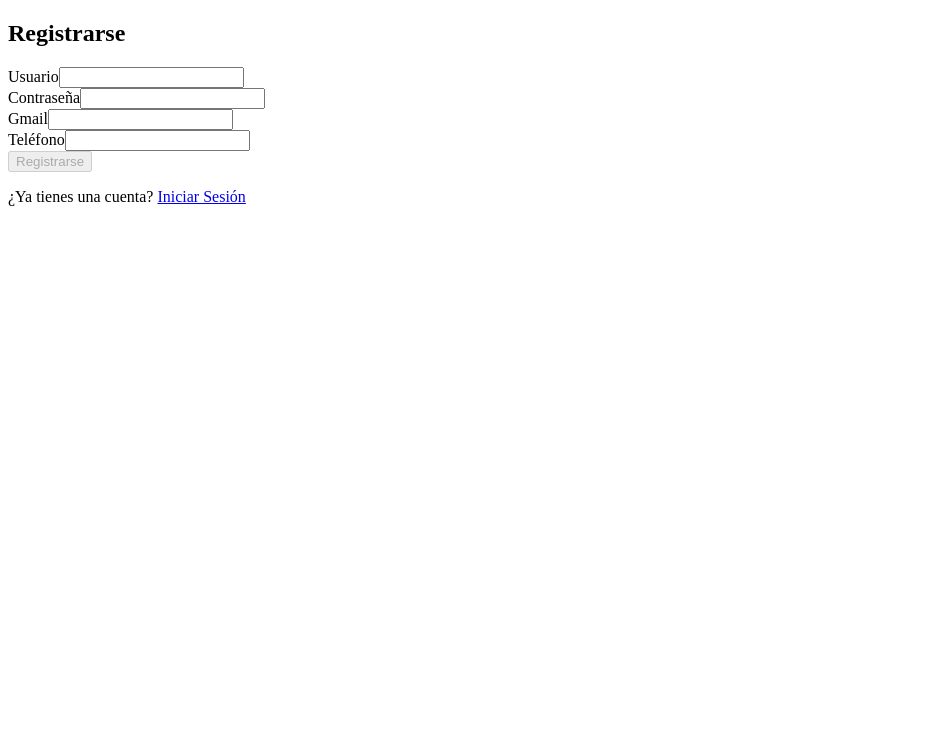
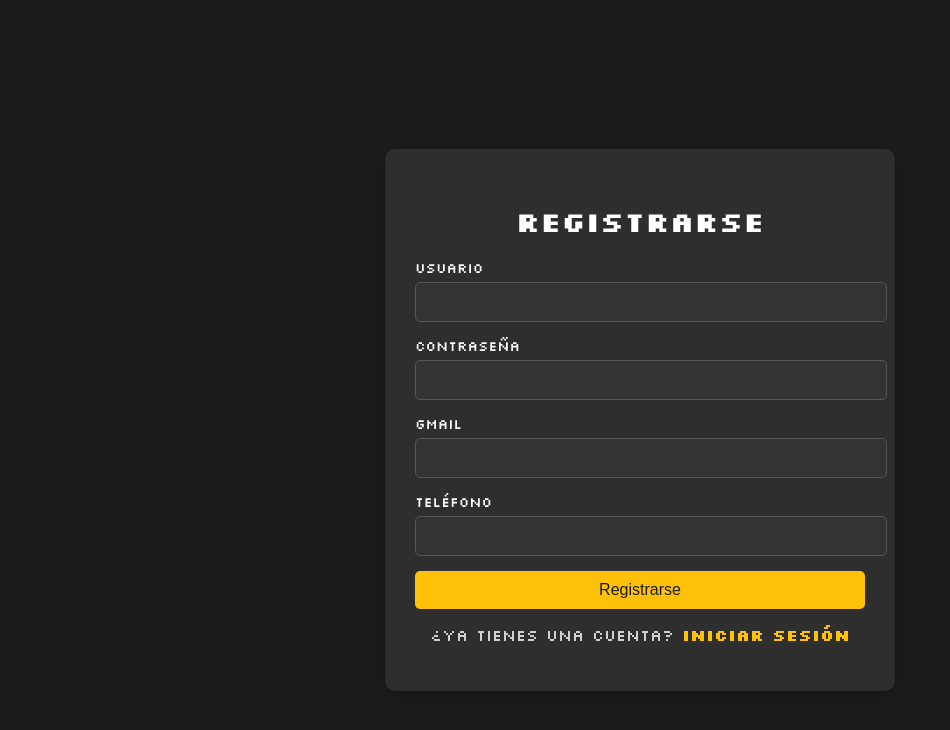
Before and after one commit to lucag316/LucaFrancoGargiuloNicola-TP1-PROG4-2025-C1, an Angular app in the folder sala-de-juegos/: page /register in a window 1280 px wide. Shown: the top 730 px of the page, without its empty margins (0-950 px from the left). Built offline with nearby package versions, Linux system fonts and the light colour scheme.

Commit message:
Agregando estilos generales, al login y al register

```diff
--- a/sala-de-juegos/angular.json
+++ b/sala-de-juegos/angular.json
@@ -27,6 +27,7 @@
               }
             ],
             "styles": [
+              "@angular/material/prebuilt-themes/azure-blue.css",
               "src/styles.css"
             ],
             "scripts": []
@@ -85,6 +86,7 @@
               }
             ],
             "styles": [
+              "@angular/material/prebuilt-themes/azure-blue.css",
               "src/styles.css"
             ],
             "scripts": []
--- a/sala-de-juegos/package.json
+++ b/sala-de-juegos/package.json
@@ -10,10 +10,12 @@
   },
   "private": true,
   "dependencies": {
+    "@angular/cdk": "^19.2.11",
     "@angular/common": "^19.2.0",
     "@angular/compiler": "^19.2.0",
     "@angular/core": "^19.2.0",
     "@angular/forms": "^19.2.0",
+    "@angular/material": "^19.2.11",
     "@angular/platform-browser": "^19.2.0",
     "@angular/platform-browser-dynamic": "^19.2.0",
     "@angular/router": "^19.2.0",
--- a/sala-de-juegos/src/app/pages/login/login.component.css
+++ b/sala-de-juegos/src/app/pages/login/login.component.css
@@ -0,0 +1,85 @@
+
+
+/* Estilos específicos para el componente de Login */
+.login-container {
+    display: flex;
+    justify-content: center;
+    align-items: center;
+    height: 100vh;
+    padding: 20px;
+}
+
+.login-card {
+    background-color: #2E2E2E; /* Fondo oscuro para la tarjeta */
+    border-radius: 10px;
+    padding: 30px;
+    width: 100%;
+    max-width: 400px;
+    box-shadow: 0 4px 10px rgba(0, 0, 0, 0.2);
+}
+
+.login-title {
+    font-size: 24px;
+    color: var(--color-titulo);
+    text-align: center;
+    margin-bottom: 20px;
+}
+
+.form-group {
+    margin-bottom: 15px;
+}
+
+label {
+    display: block;
+    font-size: 14px;
+    color: var(--color-titulo);
+    margin-bottom: 5px;
+}
+
+input.form-input {
+    width: 100%;
+    padding: 10px;
+    border-radius: 5px;
+    border: 1px solid #555;
+    background-color: var(--color-input-fondo);
+    color: var(--color-input-texto);
+    font-size: 16px;
+}
+
+button.login-button {
+    width: 100%;
+    padding: 10px;
+    background-color: var(--color-boton);
+    color: var(--color-fondo);
+    font-size: 16px;
+    border: none;
+    border-radius: 5px;
+    cursor: pointer;
+    transition: background-color 0.3s ease;
+}
+
+button.login-button:hover {
+    background-color: var(--color-boton-hover);
+}
+
+.error-message {
+    color: var(--color-error);
+    font-size: 14px;
+    text-align: center;
+    margin-bottom: 15px;
+}
+
+.register-link {
+    text-align: center;
+    margin-top: 15px;
+}
+
+.register-link a {
+    color: var(--color-secundario);
+    text-decoration: none;
+    font-weight: bold;
+}
+
+.register-link a:hover {
+    color: var(--color-boton-hover);
+}
--- a/sala-de-juegos/src/app/pages/login/login.component.html
+++ b/sala-de-juegos/src/app/pages/login/login.component.html
@@ -43,11 +43,6 @@ Notas:
                     [(ngModel)]="password">
             </div>
 
-            <!-- Mensaje de error en caso de login fallido -->
-            <div *ngIf="errorMessage" class="error-message">
-                {{ errorMessage }}
-            </div>
-
             <!-- Botón de envío -->
             <div class="form-group">
                 <button
--- a/sala-de-juegos/src/app/pages/login/login.component.ts
+++ b/sala-de-juegos/src/app/pages/login/login.component.ts
@@ -3,6 +3,8 @@ import { Component } from '@angular/core';
 import { Router, RouterModule } from '@angular/router'
 import { FormsModule } from '@angular/forms';
 import { CommonModule } from '@angular/common';
+import { MatSnackBar }  from '@angular/material/snack-bar';
+
 
 @Component({
   selector: 'app-login',
@@ -14,9 +16,9 @@ export class LoginComponent {
 
   username: string = '';
   password: string = '';
-  errorMessage: string = '';
 
-  constructor(private router: Router) {}
+
+  constructor(private router: Router, private snackBar: MatSnackBar) {}
 
   /**
    * Maneja el proceso de login del usuario.
@@ -31,15 +33,16 @@ export class LoginComponent {
       // Muestra un mensaje en la consola (sólo para desarrollo)
       console.log('Login exitoso');
 
-      // Limpia cualquier mensaje de error previo
-      this.errorMessage = '';
 
       // Redirige al usuario a la página principal 'home'
       this.router.navigate(['/home']);
 
     } else {
-      // Si las credenciales son incorrectas, muestra mensaje de error
-      this.errorMessage = 'Usuario o contraseña incorrectos';
+      this.snackBar.open('usuario o contraseña incorrectos', 'Cerrar', {
+        duration: 3000, // 3 segundos
+        horizontalPosition: 'center',
+        verticalPosition: 'top',
+      });
     }
   }
 
--- a/sala-de-juegos/src/app/pages/register/register.component.css
+++ b/sala-de-juegos/src/app/pages/register/register.component.css
@@ -0,0 +1,78 @@
+
+
+/* Estilos específicos para el componente de Register */
+.register-container {
+    display: flex;
+    justify-content: center;
+    align-items: center;
+    height: 100vh;
+    padding: 20px;
+}
+
+.register-card {
+    background-color: #2E2E2E; /* Fondo oscuro para la tarjeta */
+    border-radius: 10px;
+    padding: 30px;
+    width: 100%;
+    max-width: 450px;
+    box-shadow: 0 4px 10px rgba(0, 0, 0, 0.2);
+}
+
+.register-title {
+    font-size: 28px;
+    color: var(--color-titulo);
+    text-align: center;
+    margin-bottom: 20px;
+}
+
+.form-group {
+    margin-bottom: 15px;
+}
+
+label {
+    display: block;
+    font-size: 14px;
+    color: var(--color-titulo);
+    margin-bottom: 5px;
+}
+
+input.form-input {
+    width: 100%;
+    padding: 10px;
+    border-radius: 5px;
+    border: 1px solid #555;
+    background-color: var(--color-input-fondo);
+    color: var(--color-input-texto);
+    font-size: 16px;
+}
+
+button.register-button {
+    width: 100%;
+    padding: 10px;
+    background-color: var(--color-boton);
+    color: var(--color-fondo);
+    font-size: 16px;
+    border: none;
+    border-radius: 5px;
+    cursor: pointer;
+    transition: background-color 0.3s ease;
+}
+
+button.register-button:hover {
+    background-color: var(--color-boton-hover);
+}
+
+.login-link {
+    text-align: center;
+    margin-top: 15px;
+}
+
+.login-link a {
+    color: var(--color-secundario);
+    text-decoration: none;
+    font-weight: bold;
+}
+
+.login-link a:hover {
+    color: var(--color-boton-hover);
+}
--- a/sala-de-juegos/src/app/pages/register/register.component.html
+++ b/sala-de-juegos/src/app/pages/register/register.component.html
@@ -69,11 +69,6 @@ Notas:
                     [(ngModel)]="phone">
             </div>
 
-            <!-- Mensaje de error en caso de campos incompletos -->
-            <div *ngIf="errorMessage" class="error-message">
-                {{ errorMessage }}
-            </div>
-
             <!-- Botón de envío -->
             <div class="form-group">
                 <button
--- a/sala-de-juegos/src/app/pages/register/register.component.ts
+++ b/sala-de-juegos/src/app/pages/register/register.component.ts
@@ -4,7 +4,7 @@ import { CommonModule } from '@angular/common';
 import { Component } from '@angular/core';
 import { FormsModule } from '@angular/forms';
 import { RouterModule, Router } from '@angular/router';
-
+import { MatSnackBar }  from '@angular/material/snack-bar';
 
 @Component({
   selector: 'app-register',
@@ -18,9 +18,8 @@ export class RegisterComponent {
   password: string = '';
   email: string = '';
   phone: string = '';
-  errorMessage: string = '';
 
-  constructor(private router: Router) {}
+  constructor(private router: Router, private snackBar: MatSnackBar) {}
 
   /**
    * Maneja el proceso de registro de usuario.
@@ -32,13 +31,16 @@ export class RegisterComponent {
   onRegister() {
     if (this.username && this.password && this.email && this.phone) {
       console.log('Registro exitoso');
-      this.errorMessage = '';
 
       // Después del registro, podría guardar los datos en un servicio o backend
       // Por ahora simplemente redirige al home
       this.router.navigate(['/home']);
     } else {
-      this.errorMessage = 'Por favor completa todos los campos';
+        this.snackBar.open('Por favor completa todos los campos', 'Cerrar', {
+          duration: 3000, // 3 segundos
+          horizontalPosition: 'center',
+          verticalPosition: 'top',
+      });
     }
   }
 }
--- a/sala-de-juegos/src/index.html
+++ b/sala-de-juegos/src/index.html
@@ -1,13 +1,23 @@
 <!doctype html>
 <html lang="en">
+
 <head>
   <meta charset="utf-8">
   <title>SalaDeJuegos</title>
   <base href="/">
   <meta name="viewport" content="width=device-width, initial-scale=1">
+
   <link rel="icon" type="image/x-icon" href="favicon.ico">
+  <link href="https://fonts.googleapis.com/css2?family=Roboto:wght@300;400;500&display=swap" rel="stylesheet">
+  <link href="https://fonts.googleapis.com/icon?family=Material+Icons" rel="stylesheet">
+
+  <link rel="preconnect" href="https://fonts.googleapis.com">
+  <link rel="preconnect" href="https://fonts.gstatic.com" crossorigin>
+  <link href="https://fonts.googleapis.com/css2?family=Press+Start+2P&family=Silkscreen:wght@400;700&display=swap" rel="stylesheet">
 </head>
-<body>
+
+<body class="mat-typography">
   <app-root></app-root>
 </body>
+
 </html>
--- a/sala-de-juegos/src/styles.css
+++ b/sala-de-juegos/src/styles.css
@@ -1 +1,26 @@
 /* You can add global styles to this file, and also import other style files */
+
+
+/* Estilos globales - variables de color */
+:root {
+    --color-primario: #4CAF50; /* Verde */
+    --color-secundario: #FFC107; /* Amarillo */
+    --color-fondo: #1B1B1B; /* Fondo oscuro */
+    --color-titulo: #FFFFFF; /* Blanco */
+    --color-texto: #D1D1D1; /* Gris claro */
+    --color-boton: #FFC107; /* Amarillo */
+    --color-boton-hover: #FF9800; /* Naranja cuando el botón es hover */
+    --color-error: #F44336; /* Rojo para mensajes de error */
+    --color-input-fondo: #333333; /* Fondo oscuro en inputs */
+    --color-input-texto: #FFFFFF; /* Texto en blanco */
+}
+
+/* Aplico la fuente y el color de fondo global */
+html, body {
+    height: 100%;
+    margin: 0;
+    padding: 0;
+    font-family: "Silkscreen", sans-serif;
+    background-color: var(--color-fondo);
+    color: var(--color-texto);
+}
```
Also changed, not shown: 1 other file (tests, documents, lock files or other folders).
